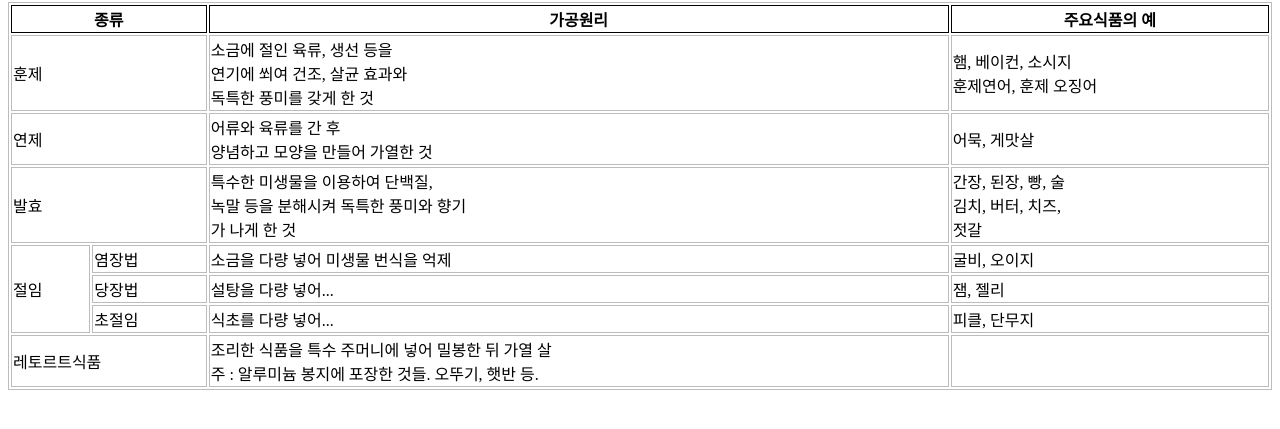
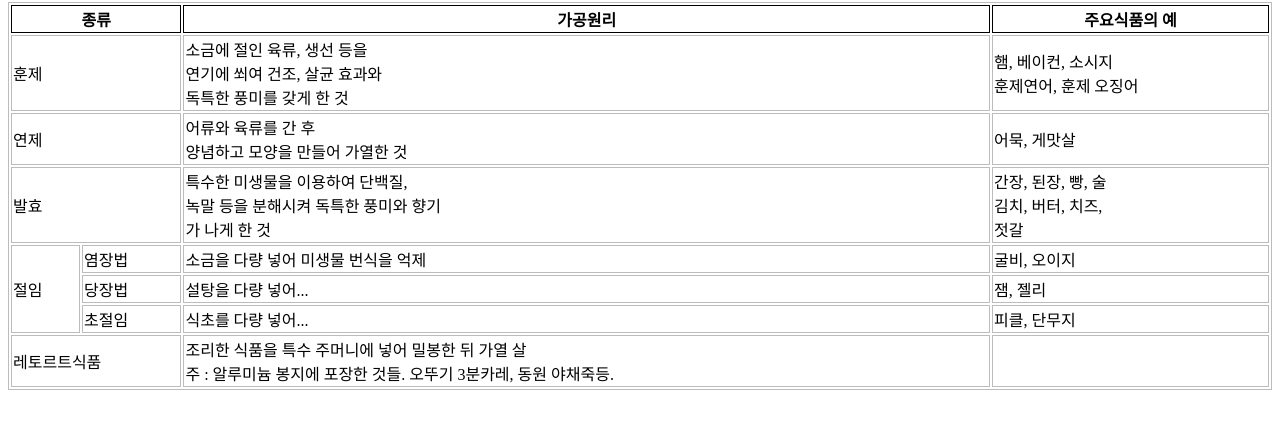
Before and after one commit to monsterksm/3-2-2, a plain HTML site: page 가정/가공식품원리종류.html in a window 1280 px wide. Shown: the part 87-516 px from the top of the page. Drawn offline with Linux system fonts and the light colour scheme.

Commit message:
레토르트 예시 변경
함

```diff
--- a/가정/가공식품원리종류.html
+++ b/가정/가공식품원리종류.html
@@ -59,7 +59,7 @@
         </tr>
         <tr>
           <td colspan="2">레토르트식품</td>
-          <td>조리한 식품을 특수 주머니에 넣어 밀봉한 뒤 가열 살<br>주 : 알루미늄 봉지에 포장한 것들. 오뚜기, 햇반 등.</td>
+          <td>조리한 식품을 특수 주머니에 넣어 밀봉한 뒤 가열 살<br>주 : 알루미늄 봉지에 포장한 것들. 오뚜기 3분카레, 동원 야채죽등.</td>
           <td></td>
         </tr>
       </tbody>
```
